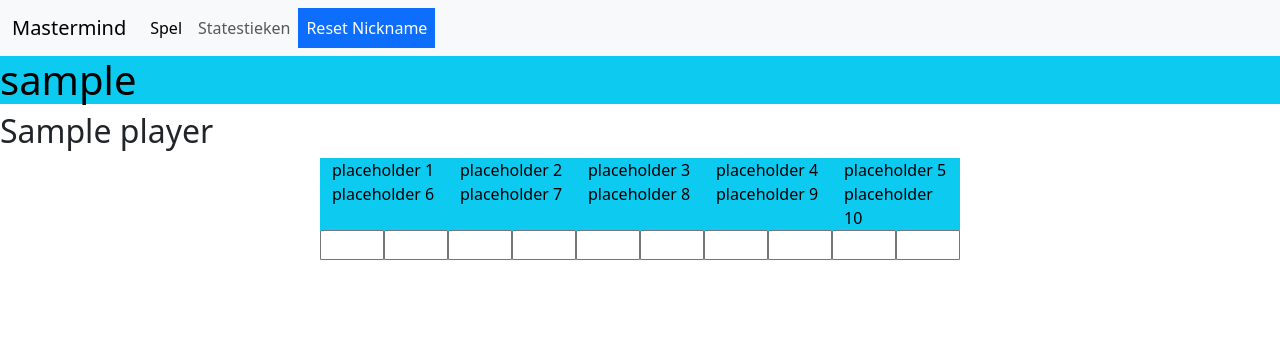
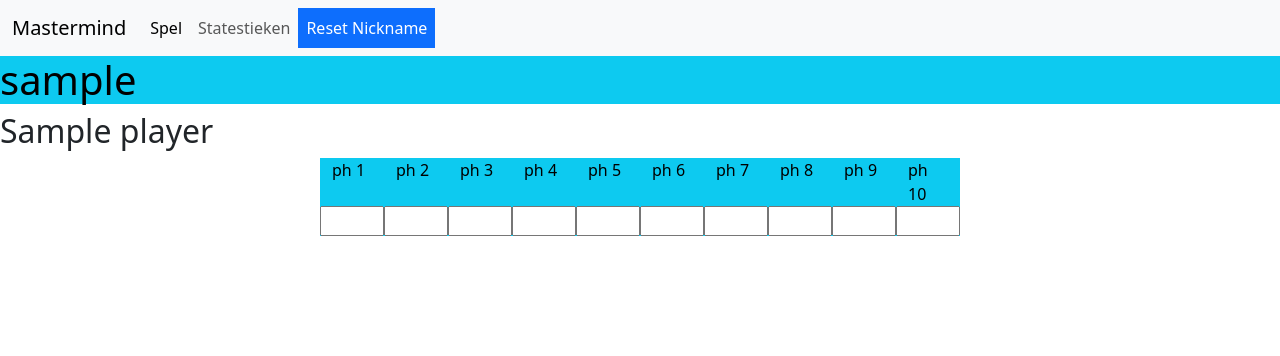
Before and after one commit to DerFranz33/python-herkansing-code, a Flask app: template mastermind-VM/templates/game-session.html in a window 1280 px wide. Shown: the top 356 px of the page. Run offline with Flask 3, Linux system fonts and the light colour scheme; the template is opened without the code that fills it: most values are stand-ins (such as "Sample title", 1, 10 or a date in 2020).

Commit message:
placeholder name is shorter

```diff
--- a/mastermind-VM/templates/game-session.html
+++ b/mastermind-VM/templates/game-session.html
@@ -12,7 +12,7 @@
         <h5>{{game_data.get('number_of_colours')}}</h5> -->
         <div class="row">
             {% for i in range(game_data.get('number_of_positions')) %}
-            <div class="col-sm">placeholder {{i+1}}</div>
+            <div class="col-sm">ph {{i+1}}</div>
             {% endfor %}
         </div>
         <!-- <div class="row"> -->
```
